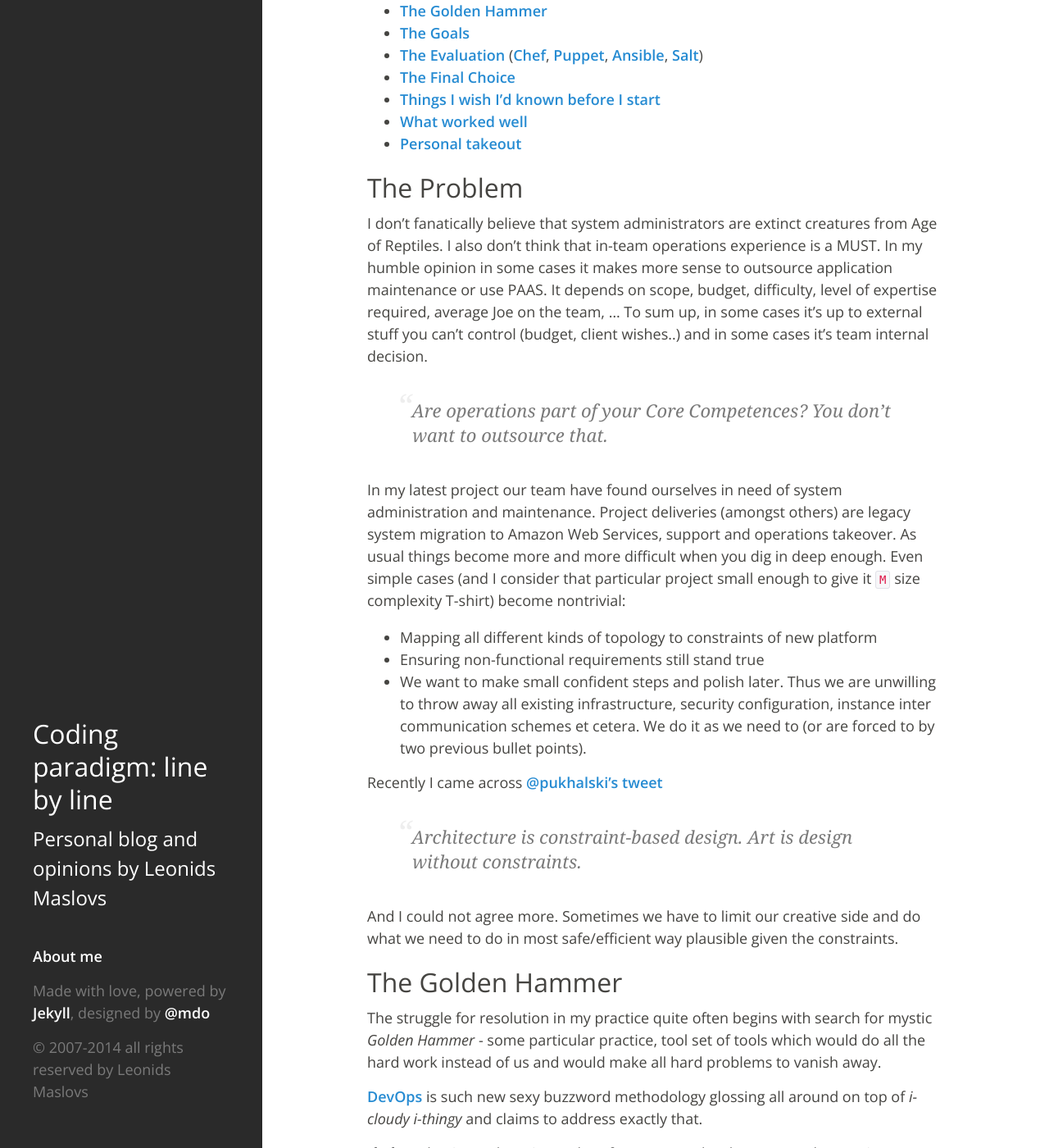
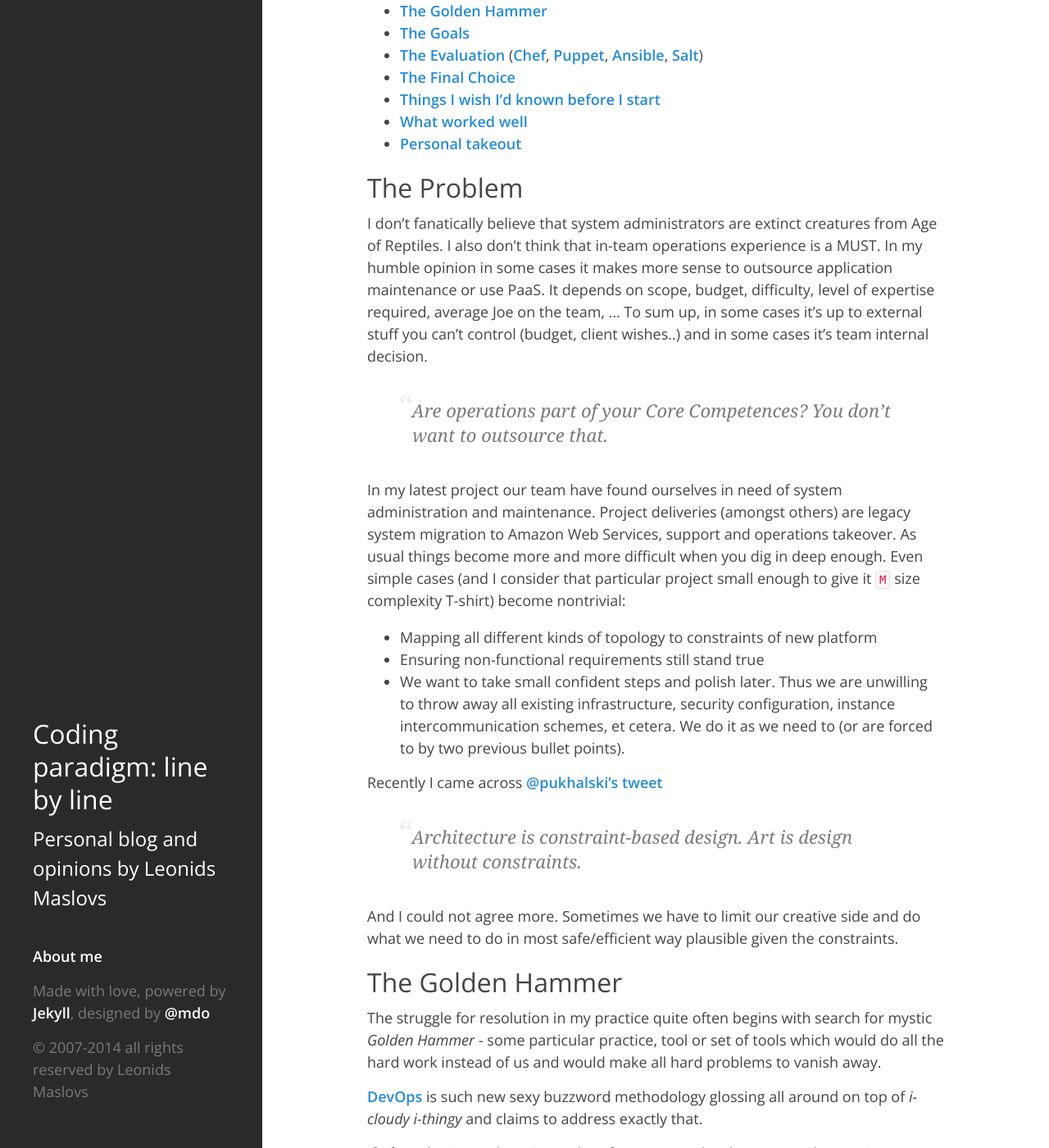
Before and after one commit to leonardinius/leonardinius.github.io, a Jekyll site: the page built from _posts/2014-08-06-devops-101-on-saltstack-example.md, in a window 1280 px wide and 1400 px high, scrolled down 1068 px. Shown: the whole window at 82% size. Built offline with Jekyll 4.4.1, drawn with Linux system fonts in a browser that asks for light colours; Markdown is read by kramdown in place of the engine named in the settings; comment, search, counter and statistics services are not loaded; some of the changed text lies outside the part shown.

Commit message:
Update 2014-08-06-devops-101-on-saltstack-example.md

```diff
--- a/_posts/2014-08-06-devops-101-on-saltstack-example.md
+++ b/_posts/2014-08-06-devops-101-on-saltstack-example.md
@@ -41,7 +41,7 @@ Given the length, here's a helpful table of contents.
 I don't fanatically believe that system administrators are extinct creatures
 from Age of Reptiles. I also don't think that in-team operations experience is
 a MUST. In my humble opinion in some cases it makes more sense to outsource
-application maintenance or use PAAS. It depends on scope, budget, difficulty,
+application maintenance or use PaaS. It depends on scope, budget, difficulty,
 level of expertise required, average Joe on the team, ... To sum up, in some
 cases it's up to external stuff you can't control (budget, client wishes..) and
 in some cases it's team internal decision.
@@ -58,9 +58,9 @@ simple cases (and I consider that particular project small enough to give it
 
  - Mapping all different kinds of topology to constraints of new platform
  - Ensuring non-functional requirements still stand true
- - We want to make small confident steps and polish later. Thus we are
+ - We want to take small confident steps and polish later. Thus we are
    unwilling to throw away all existing infrastructure, security configuration,
-   instance inter communication schemes et cetera. We do it as we need to (or
+   instance intercommunication schemes, et cetera. We do it as we need to (or
    are forced to by two previous bullet points).
 
 Recently I came across [@pukhalski's] [9] [tweet] [10]
@@ -74,7 +74,7 @@ what we need to do in most safe/efficient way plausible given the constraints.
 ## The Golden Hammer
 
 The struggle for resolution in my practice quite often begins with search for
-mystic _Golden Hammer_ - some particular practice, tool set of tools  which
+mystic _Golden Hammer_ - some particular practice, tool or set of tools which
 would do all the hard work instead of us and would make all hard problems to
 vanish away.
 
```
Also changed, not shown: other parts of _posts/2014-08-06-devops-101-on-saltstack-example.md (+2 -2 lines).
